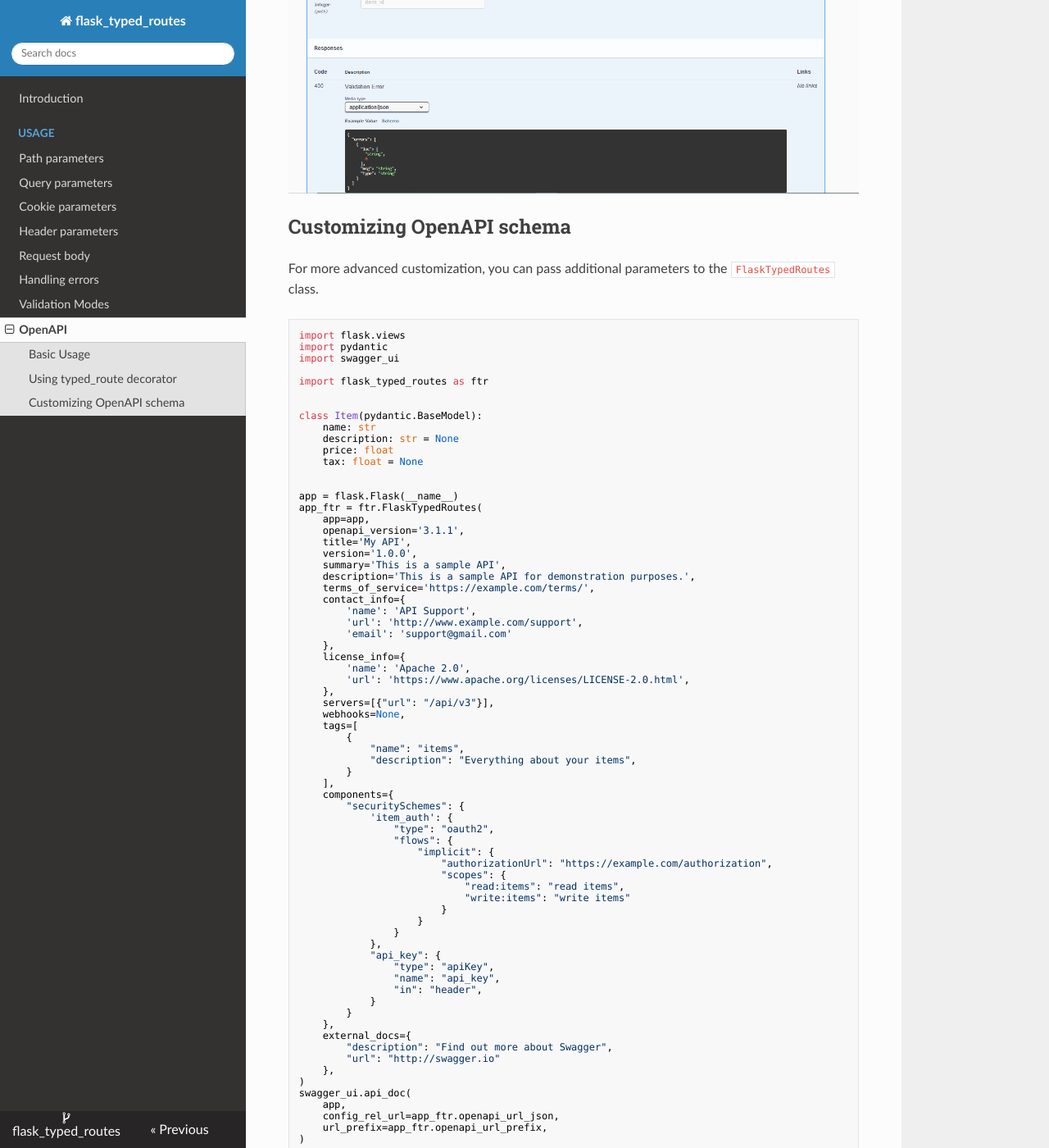
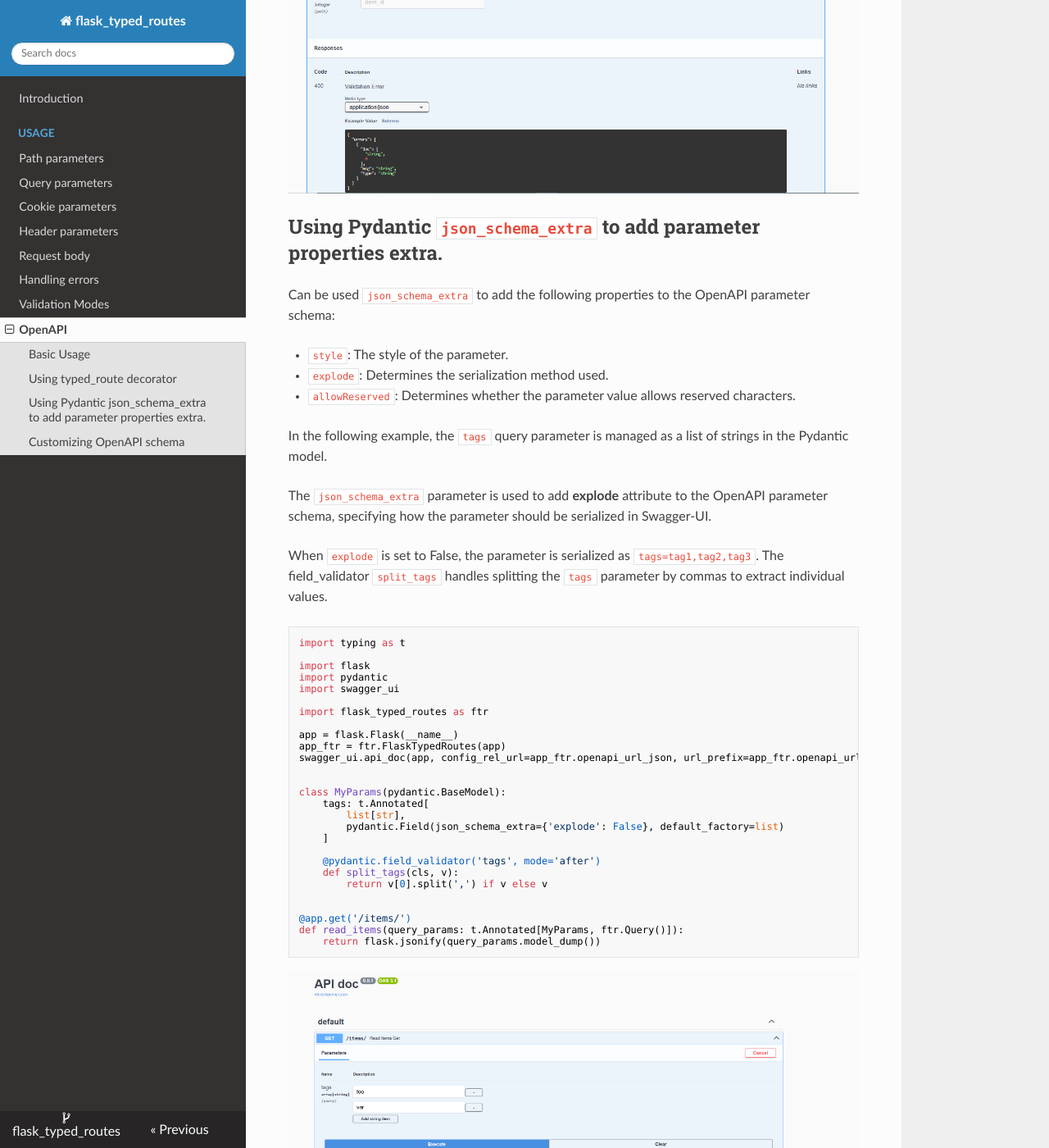
Before and after one commit to rmoralespp/flask_typed_routes, an MkDocs documentation site: the page built from docs/openapi.md, in a window 1280 px wide and 1400 px high, scrolled down 2681 px. Shown: the whole window at 82% size. Built offline with MkDocs 1.6.1, drawn with Linux system fonts in a browser that asks for light colours; nearby versions of some CDN libraries.

````diff
--- a/docs/openapi.md
+++ b/docs/openapi.md
@@ -105,6 +105,54 @@ def get_item(item_id: int):
 
 ![OpenApi Example](./images/openapi4.png)
 
+## Using Pydantic `json_schema_extra` to add parameter properties extra.
+
+Can be used `json_schema_extra` to add the following properties to the OpenAPI parameter schema:
+
+- `style`: The style of the parameter.
+- `explode`: Determines the serialization method used.
+- `allowReserved`: Determines whether the parameter value allows reserved characters.
+
+In the following example, the `tags` query parameter is managed as a list of strings in the Pydantic model.
+
+The `json_schema_extra` parameter is used to add **explode** attribute to the OpenAPI parameter schema,
+specifying how the parameter should be serialized in Swagger-UI.
+
+When `explode` is set to False, the parameter is serialized as `tags=tag1,tag2,tag3`.
+The field_validator `split_tags` handles splitting the `tags` parameter by commas to extract individual values.
+
+```python
+import typing as t
+
+import flask
+import pydantic
+import swagger_ui
+
+import flask_typed_routes as ftr
+
+app = flask.Flask(__name__)
+app_ftr = ftr.FlaskTypedRoutes(app)
+swagger_ui.api_doc(app, config_rel_url=app_ftr.openapi_url_json, url_prefix=app_ftr.openapi_url_prefix)
+
+
+class MyParams(pydantic.BaseModel):
+    tags: t.Annotated[
+        list[str],
+        pydantic.Field(json_schema_extra={'explode': False}, default_factory=list)
+    ]
+
+    @pydantic.field_validator('tags', mode='after')
+    def split_tags(cls, v):
+        return v[0].split(',') if v else v
+
+
+@app.get('/items/')
+def read_items(query_params: t.Annotated[MyParams, ftr.Query()]):
+    return flask.jsonify(query_params.model_dump())
+```
+
+![OpenApi Example](./images/openapi6.png)
+
 ## Customizing OpenAPI schema
 
 For more advanced customization, you can pass additional parameters to the `FlaskTypedRoutes` class.
--- a/docs/query.md
+++ b/docs/query.md
@@ -29,7 +29,6 @@ def get_items(needy: str, skip: int = 0, limit: int = 100):
 - `skip`: **Optional** and must be an integer. If not included, it defaults to 0.
 - `limit`: **Optional** and must be an integer. If not included, it defaults to 100.
 
-
 **Example request:** `GET http://127.0.0.1:5000/items/?needy=passed&skip=20`
 
 ```json
@@ -80,6 +80,7 @@ ftr.FlaskTypedRoutes(app)
 Needy = t.Annotated[str, at.MinLen(3), at.MaxLen(10)]
 Limit = t.Annotated[int, at.Ge(1), at.Le(100), pydantic.Field(alias="size")]
 
+
 @app.route('/items/')
 def get_items(needy: Needy, skip: int = 0, limit: Limit = 100):
     data = {
@@ -90,7 +91,8 @@ def get_items(needy: Needy, skip: int = 0, limit: Limit = 100):
     return flask.jsonify(data)
 ```
 
-Alternatively, you can use the `Query` field. This field is an extension of Pydantic's [field](https://docs.pydantic.dev/latest/concepts/fields/),
+Alternatively, you can use the `Query` field. This field is an extension of
+Pydantic's [field](https://docs.pydantic.dev/latest/concepts/fields/),
 offering powerful validation capabilities.
 This flexibility allows you to tailor query parameter validation to your application's specific needs.
 
@@ -109,6 +111,7 @@ ftr.FlaskTypedRoutes(app)
 
 Needy = t.Annotated[str, ftr.Query(min_length=3, max_length=10)]
 Limit = t.Annotated[int, ftr.Query(ge=1, le=100, alias="size")]
+
 
 @app.route('/items/')
 def get_items(needy: Needy, skip: int = 0, limit: Limit = 100):
@@ -192,19 +195,20 @@ def get_orders(
 
 ## Multiple values
 
-If you want to allow a query parameter to have multiple values, you can use the `multi=True` argument in the `Query`
-field.
+If you want to allow a query parameter to have multiple values, you can use `set`, `tuple`, or `list` annotations.
 
 ```python
 import typing as t
 
 import flask
 import flask_typed_routes as ftr
+import pydantic
 
 app = flask.Flask(__name__)
 ftr.FlaskTypedRoutes(app)
 
-Tags = t.Annotated[list[str], ftr.Query(alias="tag", multi=True)]
+Tags = t.Annotated[list[str], pydantic.Field(alias="tag")]
+
 
 @app.get('/users/<user_id>/')
 def get_users(user_id: int, tags: Tags = ()):
@@ -223,3 +227,48 @@ def get_users(user_id: int, tags: Tags = ()):
   "user_id": 123
 }
 ```
+
+It is important to highlight that the previous URL contains multiple query parameters called **tag**.
+
+If the URL includes a single **tag** parameter with multiple values separated by commas, the resulting list will
+contain a single element with the entire string.
+
+To get each value separately, you will need to manually split the string using the comma as a separator.
+
+**Below is an example of how to do it:**
+
+```python
+import typing as t
+
+import flask
+import pydantic
+
+import flask_typed_routes as ftr
+
+app = flask.Flask(__name__)
+ftr.FlaskTypedRoutes(app)
+
+Tags = t.Annotated[
+    list[str],
+    pydantic.AfterValidator(lambda x: x[0].split(",")),
+    pydantic.Field(alias="tag"),
+]
+
+
+@app.get('/users/<user_id>/')
+def get_users(user_id: int, tags: Tags = ()):
+    data = {'user_id': user_id, "tags": tags}
+    return flask.jsonify(data)
+```
+
+**Example request:** `http://127.0.0.1:5000/users/123/?tag=hello,world`
+
+```json
+{
+  "tags": [
+    "hello",
+    "world"
+  ],
+  "user_id": 123
+}
+```
````
Also changed, not shown: other parts of docs/query.md (+3 -2 lines), CHANGELOG.md (+4 -0 lines), docs/images/openapi6.png (added), 6 other files.
